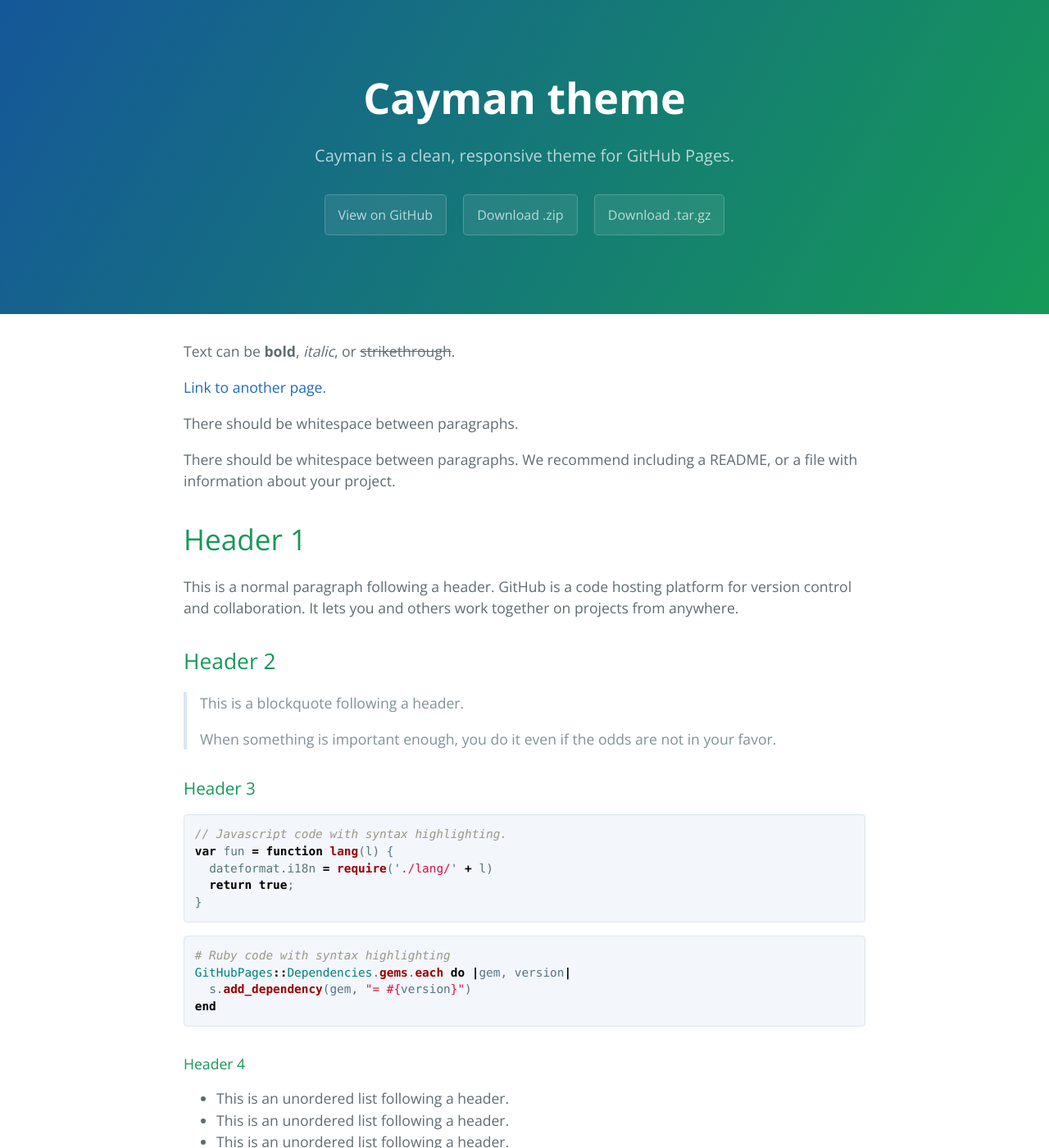
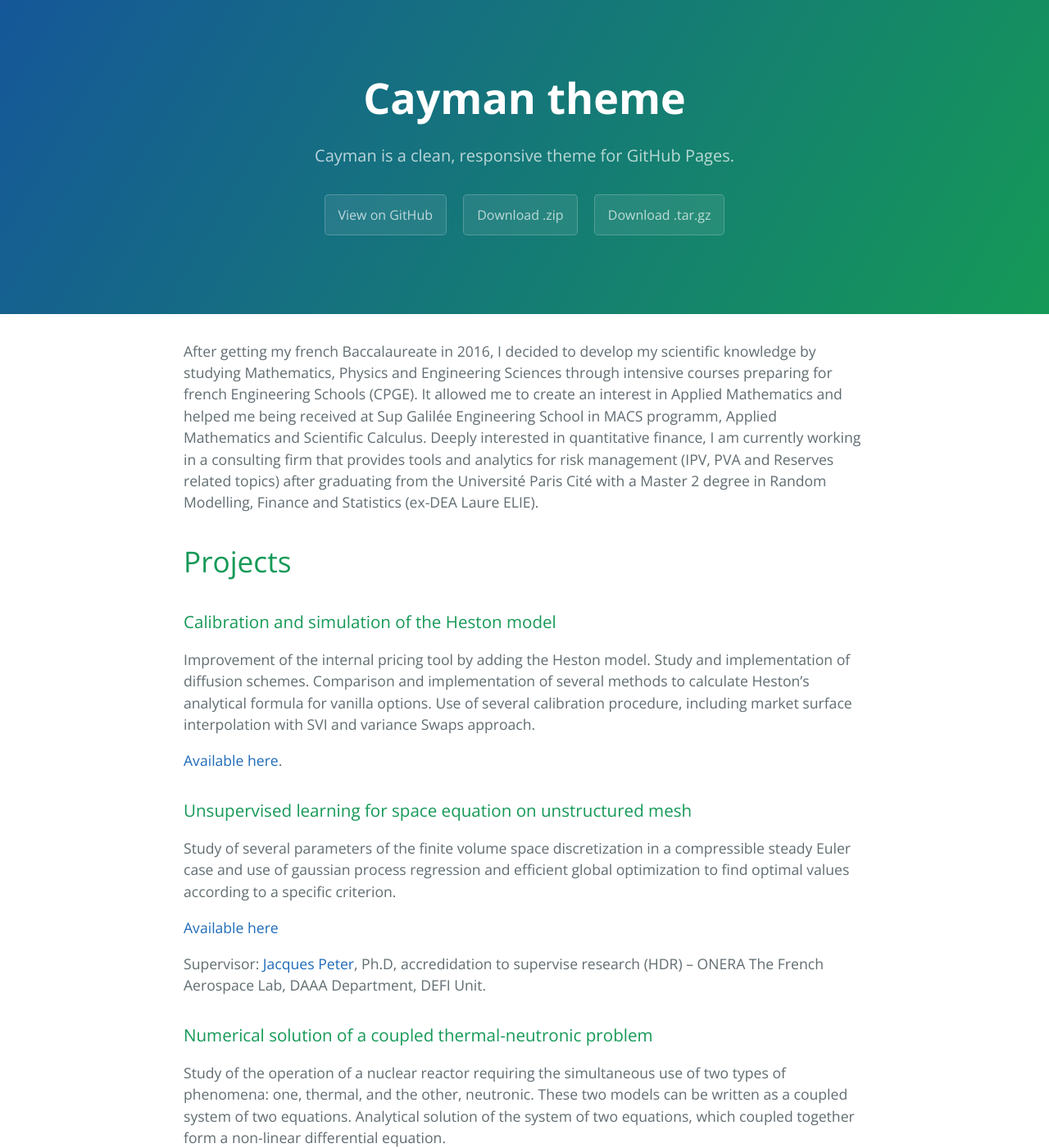
Before and after one commit to martinduguey/personnalpage, a Jekyll site: the page built from index.md, in a window 1280 px wide and 1400 px high. Shown: the whole window at 82% size. Built offline with Jekyll 4.4.1, drawn with Linux system fonts in a browser that asks for light colours; some of the changed text lies outside the part shown.

Commit message:
feat: Add content.

````diff
--- a/index.md
+++ b/index.md
@@ -1,123 +1,86 @@
 ---
 layout: default
 ---
+After getting my french Baccalaureate in 2016, I decided to develop my scientific knowledge by studying Mathematics, Physics and Engineering Sciences
+through intensive courses preparing for french Engineering Schools (CPGE). It allowed me to create an interest in Applied Mathematics and helped me
+being received at Sup Galilée Engineering School in MACS programm, Applied Mathematics and Scientific Calculus.
+Deeply interested in quantitative finance, I am currently working in a consulting firm that provides tools and analytics for
+risk management (IPV, PVA and Reserves related topics) after graduating from the Université Paris Cité with a Master 2 degree in
+Random Modelling, Finance and Statistics (ex-DEA Laure ELIE).
 
-Text can be **bold**, _italic_, or ~~strikethrough~~.
+# Projects
 
-[Link to another page](./another-page.html).
+### Calibration and simulation of the Heston model
+Improvement of the internal pricing tool by adding the Heston model. Study and implementation of diffusion schemes.
+Comparison and implementation of several methods to calculate Heston's analytical formula for vanilla options.
+Use of several calibration procedure, including market surface interpolation with SVI and variance Swaps approach.
 
-There should be whitespace between paragraphs.
+[Available here](./Projects/memoire_DUGUEY_Martin.pdf).
 
-There should be whitespace between paragraphs. We recommend including a README, or a file with information about your project.
+### Unsupervised learning for space equation on unstructured mesh
+Study of several parameters of the finite volume space discretization in a compressible steady Euler case and use of gaussian process regression and efficient global optimization
+to find optimal values according to a specific criterion.
 
-# Header 1
+[Available here](./Projects/Rapport_DUGUEY_Martin.pdf)
 
-This is a normal paragraph following a header. GitHub is a code hosting platform for version control and collaboration. It lets you and others work together on projects from anywhere.
+Supervisor: [Jacques Peter](./https://www.onera.fr/en/staff/jacques-peter), Ph.D, accredidation to supervise research (HDR) – ONERA The French Aerospace Lab, DAAA Department, DEFI Unit.
 
-## Header 2
+### Numerical solution of a coupled thermal-neutronic problem
+Study of the operation of a nuclear reactor requiring the simultaneous use of two types of phenomena: one, thermal, and the other, neutronic. These two models can be written as a coupled system of two equations.
+Analytical solution of the system of two equations, which coupled together form a non-linear differential equation.
 
-> This is a blockquote following a header.
->
-> When something is important enough, you do it even if the odds are not in your favor.
+[Available here](./Projects/DUGUEY_Martin_StageMAP5.pdf)
 
-### Header 3
+Supervisor: [Olivier Lafitte](./https://www.math.univ-paris13.fr/~lafitte/wiki/index.php?n=Main.HomePage), Director of the International Joint Unit 3457 and Researcher at LAGA UMR 7539, Sorbonne Paris Nord University.
 
-```js
-// Javascript code with syntax highlighting.
-var fun = function lang(l) {
-  dateformat.i18n = require('./lang/' + l)
-  return true;
-}
-```
+### Domain decomposition with Schwarz's algorithm
+Study of both steady and unsteady advection-diffusion problems throughout Schwarz's algorithm iterations with Robin's boundary condition. Well-posedness study, numerical implementation and convergence's proof with an energy method. Work done with [Imad BADDA](./https://www.linkedin.com/in/imad-badda/).
 
-```ruby
-# Ruby code with syntax highlighting
-GitHubPages::Dependencies.gems.each do |gem, version|
-  s.add_dependency(gem, "= #{version}")
-end
-```
+[Available here](./Projects/Projet_DD_MACS_2.pdf)
 
-#### Header 4
+Supervisor: [Caroline Japhet](./https://www.math.univ-paris13.fr/~japhet/cjaphetmain.htm), CNRS, UMR 7539, LAGA, Université Sorbonne Paris Nord.
 
-*   This is an unordered list following a header.
-*   This is an unordered list following a header.
-*   This is an unordered list following a header.
+# Exercises
 
-##### Header 5
-
-1.  This is an ordered list following a header.
+1.  Numerical Finance.
 2.  This is an ordered list following a header.
 3.  This is an ordered list following a header.
 
-###### Header 6
+### Numerical Finance
+Study of several europeans options (asian option, delayed start option). Computation of the estimation price of an american option with Longstaff-Schwartz's algorithm.
 
-| head1        | head two          | three |
-|:-------------|:------------------|:------|
-| ok           | good swedish fish | nice  |
-| out of stock | good and plenty   | nice  |
-| ok           | good `oreos`      | hmm   |
-| ok           | good `zoute` drop | yumm  |
+[Jupyter Notebook](./Exercises/NumFi.html), [PDF](./Exercises/NumFi_BADDA_DUGUEY.pdf).
 
-### There's a horizontal rule below this.
+### Implementation of a multi-layer perceptron model with Numpy for Call Option Pricing.
+Creation of a multi-layer perceptron model with Numpy. The aim is to build the best model to fit the analytical price of
+a Call option using a Black-Scholes framework.
 
-* * *
+[Git Repository](./https://github.com/martinduguey/PricingCallMLP).
 
-### Here is an unordered list:
+### Beta distribution adjustment
+In a context of uncertainties quantification, we might need to estimate a distribution (Step C of a V&V-QU process, see [here](./https://github.com/mbaudin47/otsupgalilee-eleve/blob/master/0-Deroulement/MethodologieIncertitude-EN_arial.pdf")). It is the case here, we started from measured data about relative humidity in Bordeaux in 2018. The aim is to properly estimate the parameters of the distribution, in our case a Beta distribution. Work done with [Nicolas HU](./https://www.linkedin.com/in/nicolas-hu/).
 
-*   Item foo
-*   Item bar
-*   Item baz
-*   Item zip
+[Notebook](./Exercises/ExerciceOpenTURNS_HU_DUGUEY.html), [Git Repository](./https://github.com/martinduguey/Projet-OT).
 
-### And an ordered list:
+### Analysis of components failure's Data
+Flights reduce components life expectancy, the idea here is to find which component needs to be evaluated by the company in order to optimize maintenance fees. This is a study of two datasets: one describing
+each part with their components and some valuables data such as usage time. The second dataset gives repair costs for each mechanical part.
 
-1.  Item one
-1.  Item two
-1.  Item three
-1.  Item four
+[PDF](./Exercises/Rapport_ProjetSD.pdf), [Git Repository](./https://github.com/martinduguey/StatistiquesDescriptives).
 
-### And a nested list:
+### Simulation of an outbreak's spread
+Algorithmic study and simulation of spread based on some Covid-19 data, using tools studied and described in course.
+This work doesn't involve PDE numerical resolution.
 
-- level 1 item
-  - level 2 item
-  - level 2 item
-    - level 3 item
-    - level 3 item
-- level 1 item
-  - level 2 item
-  - level 2 item
-  - level 2 item
-- level 1 item
-  - level 2 item
-  - level 2 item
-- level 1 item
+[PDF](./Exercises/Projet__Algo.pdf), [Git Repository](./https://github.com/martinduguey/Projet_AlgoComplexite).
 
-### Small image
+### A nuclear power plant game using Object-Oriented Programming
+Introduction to Object-Oriented with C++ through a programming challenge. The implementation of nuclear power plant game from scratch based on specific terms and conditions.
+Work done with [Nicolas HU](./https://www.linkedin.com/in/nicolas-hu/),
+[Imad BADDA](./https://www.linkedin.com/in/imad-badda/), [Christophe SIVE](./https://www.linkedin.com/in/christophe-sive-6a6386ab/), [Matthieu GRONDIN](./https://www.linkedin.com/in/matthieu-grondin-8138a41b6/) & [Haris MEDJAHED](./https://www.linkedin.com/in/haris-medjahed-b80427167/).
 
-![Octocat](https://github.githubassets.com/images/icons/emoji/octocat.png)
+[Class Diagramm](./Exercises/classdiagram.jpeg), [Documentation Doxygen](./Exercises/html_NuclearPPGame/index.html).
 
-### Large image
-
-![Branching](https://guides.github.com/activities/hello-world/branching.png)
-
-
-### Definition lists can be used with HTML syntax.
-
-<dl>
-<dt>Name</dt>
-<dd>Godzilla</dd>
-<dt>Born</dt>
-<dd>1952</dd>
-<dt>Birthplace</dt>
-<dd>Japan</dd>
-<dt>Color</dt>
-<dd>Green</dd>
-</dl>
-
-```
-Long, single-line code blocks should not wrap. They should horizontally scroll if they are too long. This line should be long enough to demonstrate this.
-```
-
-```
-The final element.
-```
+### Payment of public transport's ticket with QRCode
+Work followed by an oral presentation about QR Code. TIPE Competitive Exam for french Engineering Schools (CPGE).
+[Github Repository](./https://github.com/martinduguey/TIPE)
````
Also changed, not shown: README.md.
